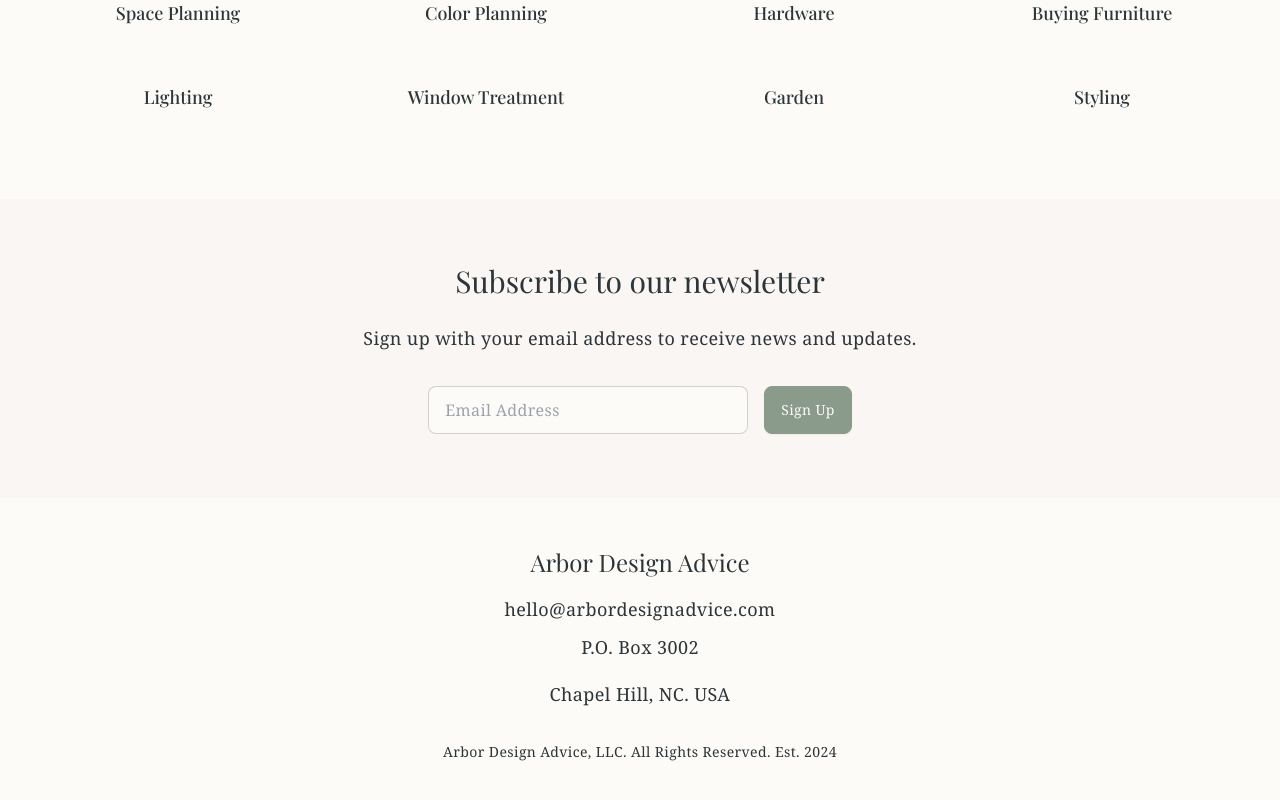
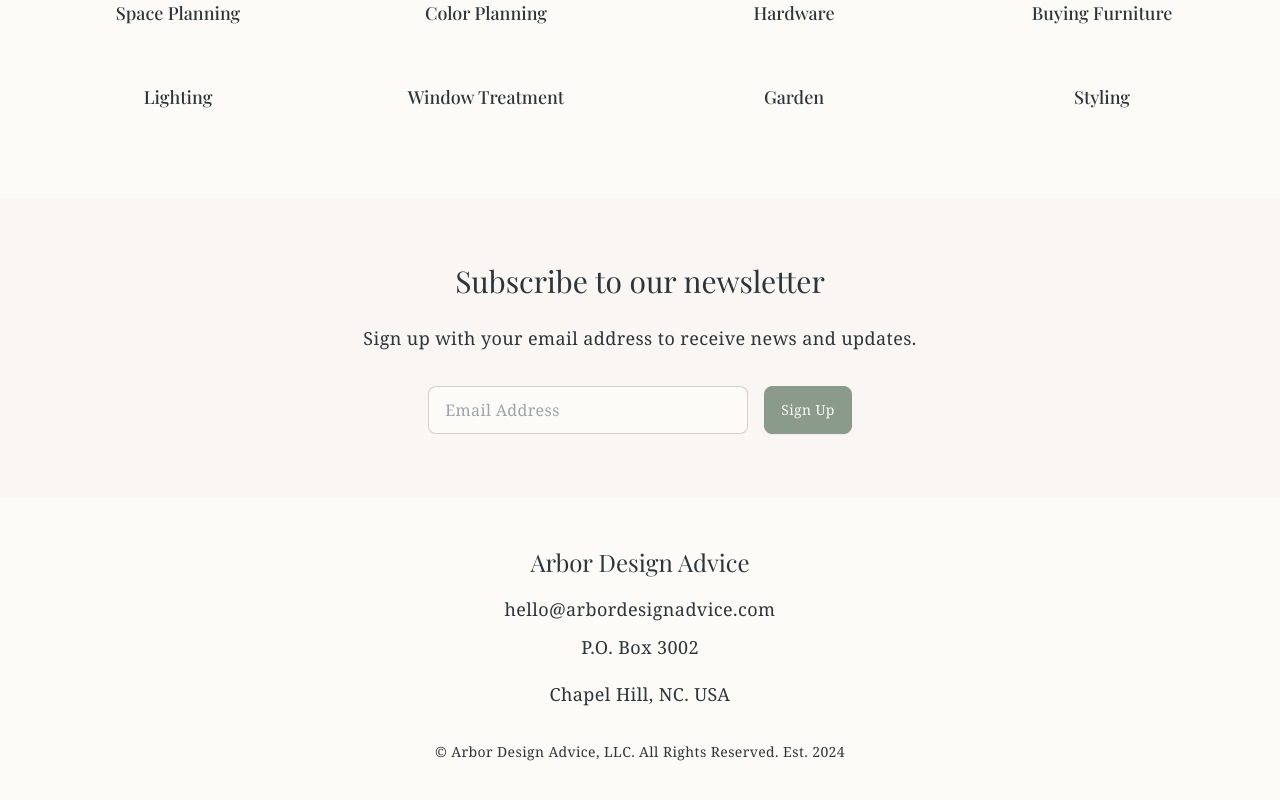
Before and after one commit to christopherpturney/arbor_v0, a Next.js app: page /home in a window 1280 px wide. Shown: the part 1098-1898 px from the top of the page. Built offline with nearby package versions, Linux system fonts and the light colour scheme; a web font is replaced by a local one.

Commit message:
Add copyright symbol to footer

```diff
--- a/src/app/(marketing)/home/page.tsx
+++ b/src/app/(marketing)/home/page.tsx
@@ -107,7 +107,7 @@ export default function Home() {
           <p className="mb-2">hello@arbordesignadvice.com</p>
           <p className="mb-4">P.O. Box 3002</p>
           <p>Chapel Hill, NC. USA</p>
-          <p className="mt-8 text-sm">Arbor Design Advice, LLC. All Rights Reserved. Est. 2024</p>
+          <p className="mt-8 text-sm">© Arbor Design Advice, LLC. All Rights Reserved. Est. 2024</p>
         </div>
       </footer>
     </main>
```
